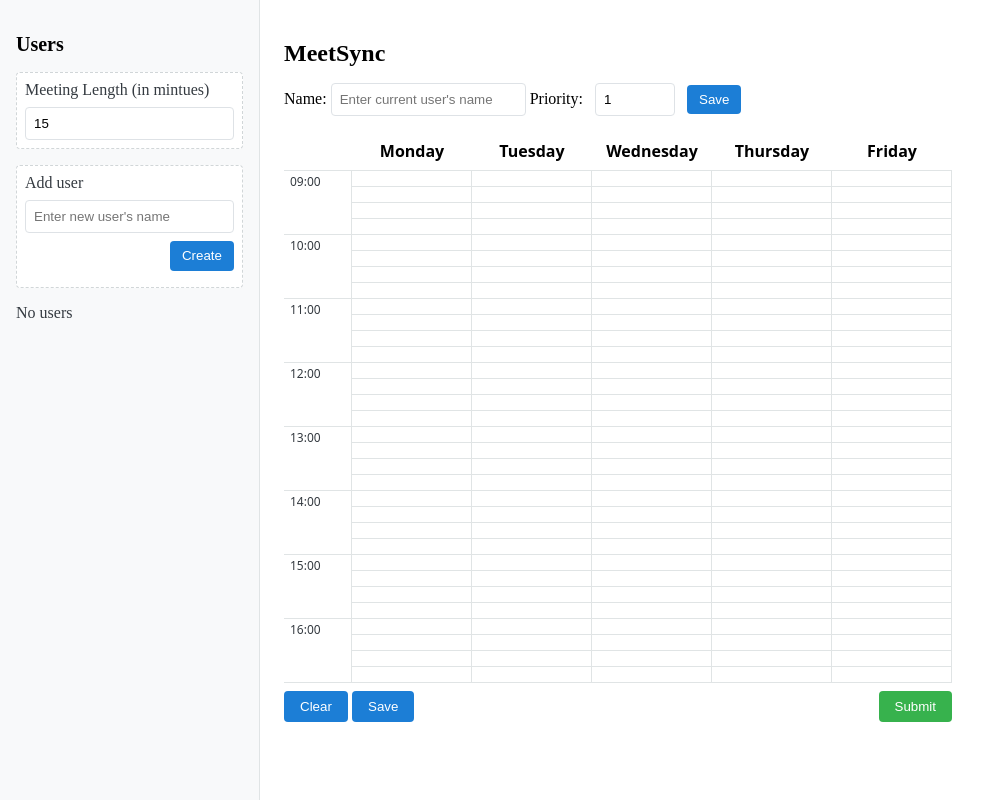
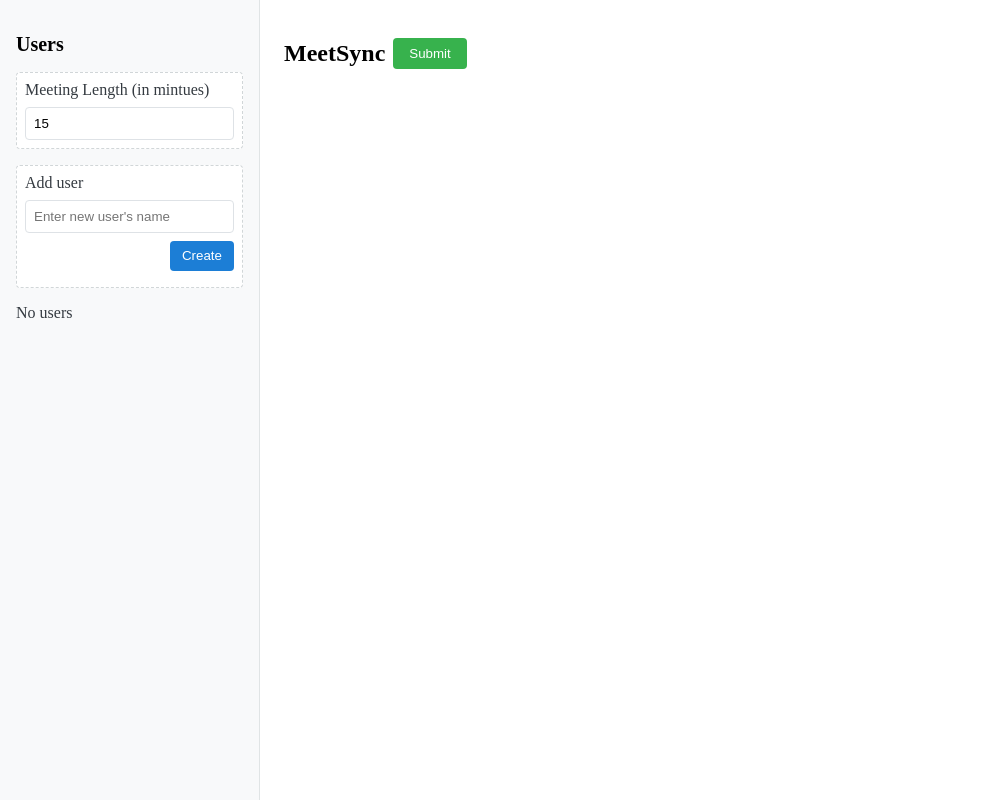
Before and after one commit to Sakarmit/MeetSync, a FastAPI app: page / in a window 1280 px wide. Shown: the whole page, without its empty margins (0-999 px from the left). Run offline with FastAPI, Linux system fonts and the light colour scheme; some libraries are stand-ins or nearby versions.

Commit message:
User Deletion System & Submit Button Location Change

```diff
--- a/static/scripts/context.js
+++ b/static/scripts/context.js
@@ -62,6 +62,24 @@ class EventBus extends EventTarget {
 
     this.dispatchEvent(new Event("selectedUser:selected"));
   }
+
+  /**
+   * Delete a user from the context.
+   * @param {Symbol} id - ID of the user to delete.
+   */
+  deleteUser(id) {
+    const idx = context.users.findIndex((u) => u.id === id);
+    if (idx === -1) throw new Error("User ID not found in context.");
+
+    context.users.splice(idx, 1);
+
+    if (context.selectedUserId === id) {
+      context.selectedUserId = null;
+      this.dispatchEvent(new Event("selectedUser:updated"));
+    }
+
+    this.dispatchEvent(new Event("users:updated"));
+  }
 }
 
 const eventBus = new EventBus();
--- a/static/scripts/main.js
+++ b/static/scripts/main.js
@@ -1,12 +1,12 @@
 import { submitAvailability } from "./api.js";
 import { context, eventBus } from "./context.js";
 import { initUserSideBar } from "./user_side_bar.js";
-import { initializeSchedule, SUBMIT_BUTTON_SELECTOR } from "./schedule.js";
+import { initializeSchedule } from "./schedule.js";
 
 initUserSideBar();
 initializeSchedule();
 
-document.querySelector(SUBMIT_BUTTON_SELECTOR).addEventListener("click", async () => {
+document.querySelector("main.main-content header div.options-bar button.submit").addEventListener("click", async () => {
   const users = context.users;
   const meeting_length_minutes = context.meeting_length_minutes;
 
@@ -20,6 +20,7 @@ document.querySelector(SUBMIT_BUTTON_SELECTOR).addEventListener("click", async (
 });
 
 eventBus.addEventListener("selectedUser:selected", () => {
+  document.querySelector(".main-content").classList.remove("no-user-selected");
   const input_name = document.getElementById("user-name");
   const input_priority = document.getElementById("user-priority");
   const selectedUser = context.users.find((u) => u.id === context.selectedUserId);
--- a/static/scripts/schedule.js
+++ b/static/scripts/schedule.js
@@ -83,6 +83,4 @@ function initializeSchedule() {
   });
 }
 
-const SUBMIT_BUTTON_SELECTOR = ".availability-schedule button.submit";
-
-export { initializeSchedule, SUBMIT_BUTTON_SELECTOR };
+export { initializeSchedule };
--- a/static/scripts/user_side_bar.js
+++ b/static/scripts/user_side_bar.js
@@ -22,6 +22,18 @@ function createUserListItem(name, id) {
   itemElement
     .querySelector("button.select")
     .addEventListener("click", () => eventBus.selectUser(id));
+  itemElement
+    .querySelector("img.delete")
+    .addEventListener("click", (e) => {
+      e.stopPropagation();
+      const feedback = document.getElementById("create-user-feedback");
+      feedback.textContent = `User "${name}" deleted.`;
+      e.target.parentElement.parentElement.remove();
+      if (context.users.length - 1 === 0) {
+        document.querySelector(".no-users-message").classList.remove("hidden");
+      }
+      eventBus.deleteUser(id);
+    });
 
   return itemElement;
 }
@@ -60,6 +72,11 @@ function initUserSideBar() {
   });
 
   eventBus.addEventListener("selectedUser:updated", () => {
+    if (context.selectedUserId === null) {
+      document.querySelector(".main-content").classList.add("no-user-selected");
+      return;
+    }
+
     const idx = context.users.findIndex((u) => u.id === context.selectedUserId);
     const listItems = document.querySelectorAll("ul.user-list > li:not(.no-users-message)");
     const listItem = listItems[idx];
--- a/static/styles/main.css
+++ b/static/styles/main.css
@@ -13,6 +13,14 @@ button {
 }
 
 /* Main Content Styles */
+main.main-content.no-user-selected {
+  > header > .user-control{
+    display: none;
+  }
+  > .availability-schedule {
+    display: none;
+  }
+}
 
 /* Prevents sidebar from overlapping main content */
 main.main-content {
@@ -20,8 +28,22 @@ main.main-content {
   padding: 1rem;
 }
 
-.main-content > header > h1 {
-  font-size: 1.5rem;
+.main-content > header > div {
+  display: flex;
+  align-items: center;
+  gap: 0.5rem;
+  margin-bottom: 1rem;
+  > h1 {
+    font-size: 1.5rem;
+  }
+  > .submit {
+    color: white;
+    border: none;
+    padding: 0.5rem 1rem;
+    border-radius: 0.25rem;
+
+    background: var(--green-7);
+  }
 }
 
 .user-control {
--- a/static/styles/schedule.css
+++ b/static/styles/schedule.css
@@ -91,10 +91,5 @@
     border: none;
     padding: 0.5rem 1rem;
     border-radius: 0.25rem;
-
-    &.submit {
-      background: var(--green-7);
-      float: right;
-    }
   }
 }
--- a/static/styles/user-side-bar.css
+++ b/static/styles/user-side-bar.css
@@ -108,13 +108,21 @@ ul.user-list > .item {
     overflow: hidden;
     text-overflow: ellipsis;
   }
-  > button.select {
+  > .list-item-options {
+    display: flex;
+    align-items: center;
+    > .delete {
+      height: 1.4rem;
+      cursor: pointer;
+    }
+    > .select {
       margin-left: 0.5rem;
       background: var(--blue-7);
       color: white;
       border: none;
       padding: 0.3rem 0.5rem;
       border-radius: 0.25rem;
+    }
   }
 }
 
--- a/templates/main.html.jinja
+++ b/templates/main.html.jinja
@@ -10,9 +10,12 @@
 {% block content %}
   {% include "users_side_bar.html.jinja" %}
 
-  <main class="main-content">
+  <main class="main-content no-user-selected ">
     <header>
-      <h1>MeetSync</h1>
+      <div class="options-bar">
+        <h1>MeetSync</h1>
+        <button type="button" class="submit">Submit</button>
+      </div>
       <div class="user-control">
         <label for="user-name">Name:</label>
         <input
--- a/templates/schedule.html.jinja
+++ b/templates/schedule.html.jinja
@@ -37,6 +37,5 @@
   <div class="toolbar">
     <button type="button" class="clear">Clear</button>
     <button type="button" class="save">Save</button>
-    <button type="button" class="submit">Submit</button>
   </div>
 </div>
--- a/templates/users_side_bar.html.jinja
+++ b/templates/users_side_bar.html.jinja
@@ -16,7 +16,10 @@
     <template>
       <li class="item">
         <div class="name"></div>
-        <button type="button" class="select">Select</button>
+        <div class="list-item-options">
+          <img class="delete" src="{{ url_for('static', path='styles/images/delete.png') }}" />
+          <button type="button" class="select">Select</button>
+        </div>
       </li>
     </template>
     <li class="no-users-message">No users</li>
```
Also changed, not shown: static/styles/images/delete.png (added). Lines whose indentation alone changed are shown as unchanged.
